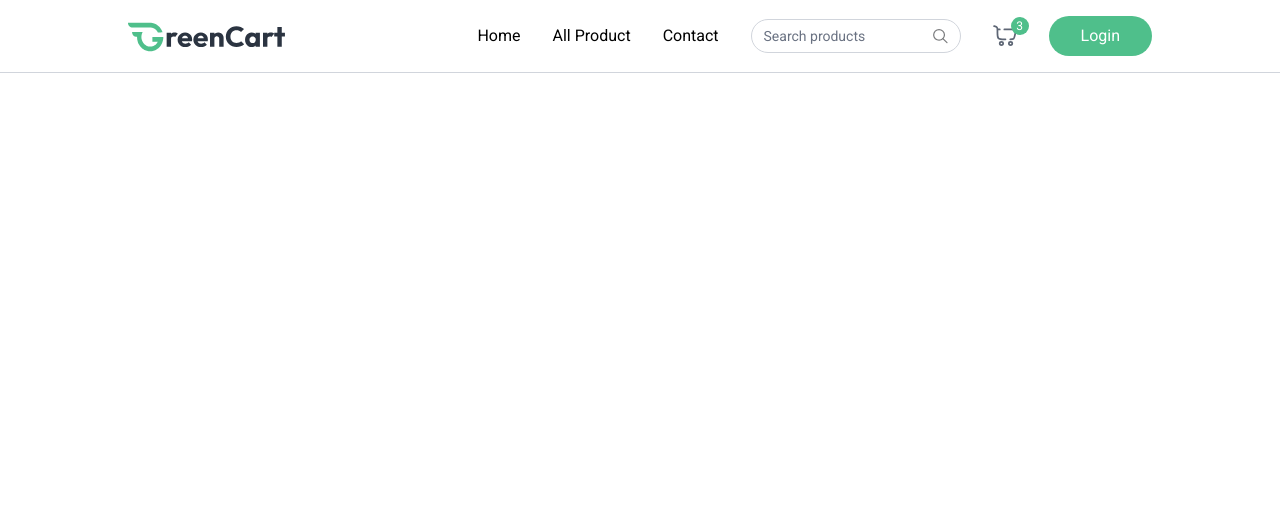
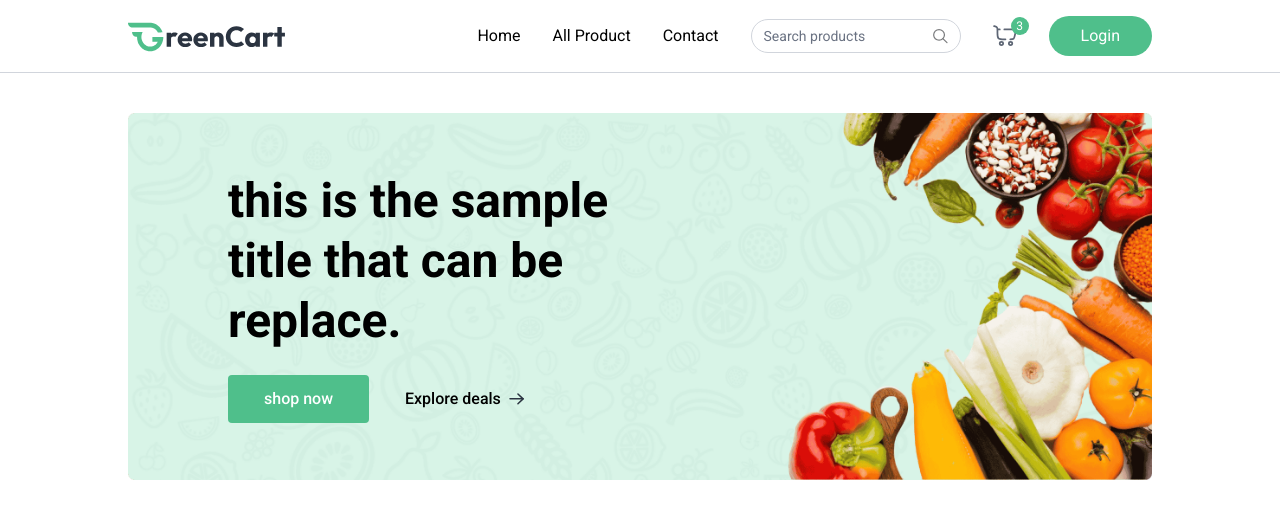
Before and after one commit to rezaazimibar/personal-portfolio, a React (Vite) app in the folder client/: page / in a window 1280 px wide. Shown: the top 518 px of the page. Built offline with nearby package versions, Linux system fonts and the light colour scheme.

Commit message:
header second part have added

```diff
--- a/client/src/App.jsx
+++ b/client/src/App.jsx
@@ -1,10 +1,19 @@
 import React from 'react'
 import Navbar from './components/Navbar'
+import { Route, Routes, useLocation } from 'react-router-dom'
+import Home from './pages/Home'
 
 const App = () => {
+  const isSellerPath = useLocation().pathname.includes("seller")
+
   return (
     <div>
-      <Navbar/>
+      {isSellerPath ? null : <Navbar />}
+      <div className={`${isSellerPath ? "" : "px-6 md:px-16 lg:px-24 xl:px-32"}`}>
+        <Routes>
+          <Route path='/' element={<Home />} />
+        </Routes>
+      </div>
     </div>
   )
 }
--- /dev/null
+++ b/client/src/components/Categories.jsx
@@ -0,0 +1,11 @@
+import React from 'react'
+
+function Categories() {
+  return (
+    <div>
+        <p>Categories</p>
+    </div>
+  )
+}
+
+export default Categories
--- /dev/null
+++ b/client/src/components/MainBanner.jsx
@@ -0,0 +1,27 @@
+import React from 'react'
+import { assets } from '../assets/assets'
+import { Link } from 'react-router-dom'
+
+const MainBanner = () => {
+  return (
+    <div className='relative'>
+      <img src={assets.main_banner_bg} alt="banner" className='w-full hidden md:block' />
+      <img src={assets.main_banner_bg_sm} alt="banner" className='w-full md:hidden' />
+      <div className='absolute inset-1 flex flex-col items-center md:items-start justify-end md:justify-center pb-24 md:pb-0 px-4 md:pl-18 lg:pl-24'>
+        <h1 className='text-3xl md:text-4xl lg:text-5xl font-bold text-center md:text-left max-w-72 md:max-w-80 lg:max-w-105 leading-tight lg:leading-15'>this is the sample title that can be replace.</h1>
+        <div className='flex items-center mt-6 font-medium'>
+          <Link to={'/products'} className='group flex items-center gap-2 px-7 md:px-9 py-3 bg-primary hover:bg-primary-dull transition rounded text-white cursor-pointer'>
+            shop now
+            <img className='md:hidden transition group-focus:translate-x-3' src={assets.white_arrow_icon} alt="arrow" />
+          </Link>
+          <Link to={'/products'} className='group hidden md:flex items-center gap-2 px-9 py-3 cursor-pointer'>
+            Explore deals
+            <img className='transition group-hover:translate-x-1' src={assets.black_arrow_icon} alt="arrow" />
+          </Link>
+        </div>
+      </div>
+    </div>
+  )
+}
+
+export default MainBanner
--- /dev/null
+++ b/client/src/pages/Home.jsx
@@ -0,0 +1,12 @@
+import React from 'react'
+import MainBanner from '../components/MainBanner'
+
+function Home() {
+  return (
+    <div className='mt-10'>
+        <MainBanner/>
+    </div>
+  )
+}
+
+export default Home
```
Also changed, not shown: client/src/components/Navbar.jsx (+5 -5 lines).
